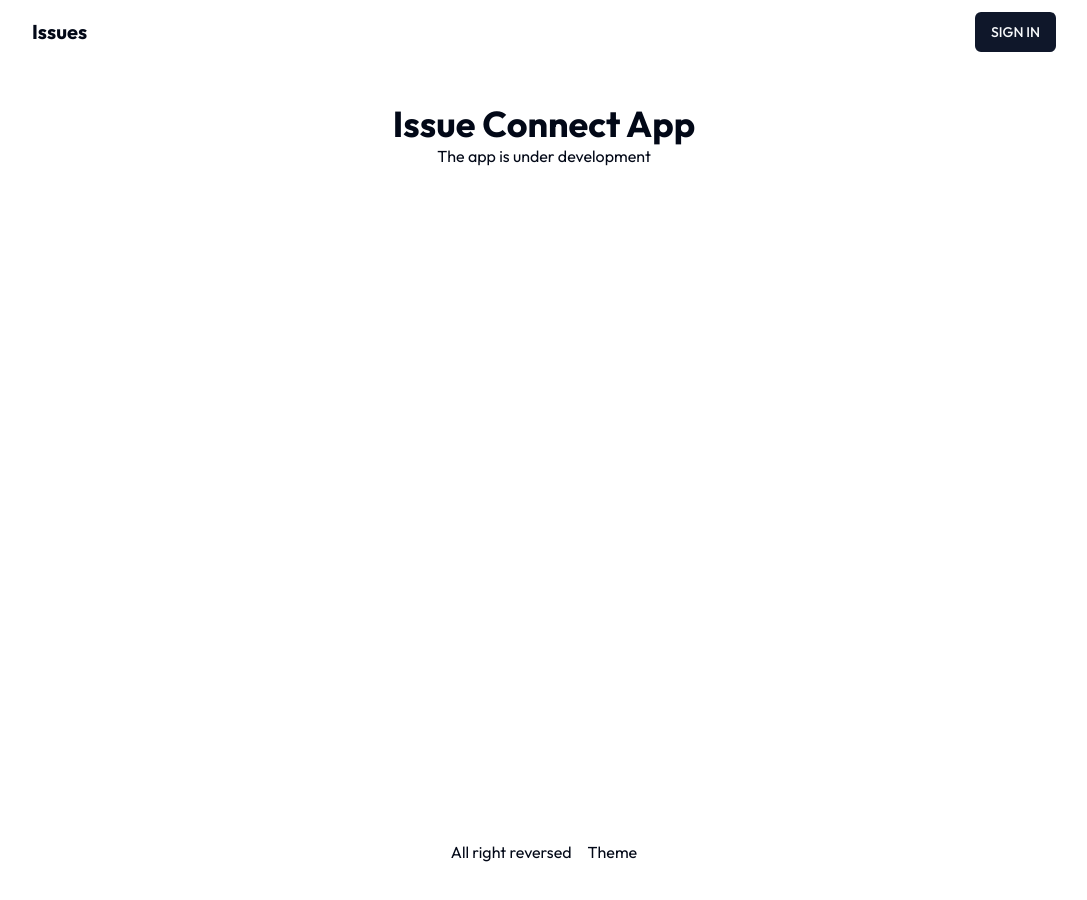
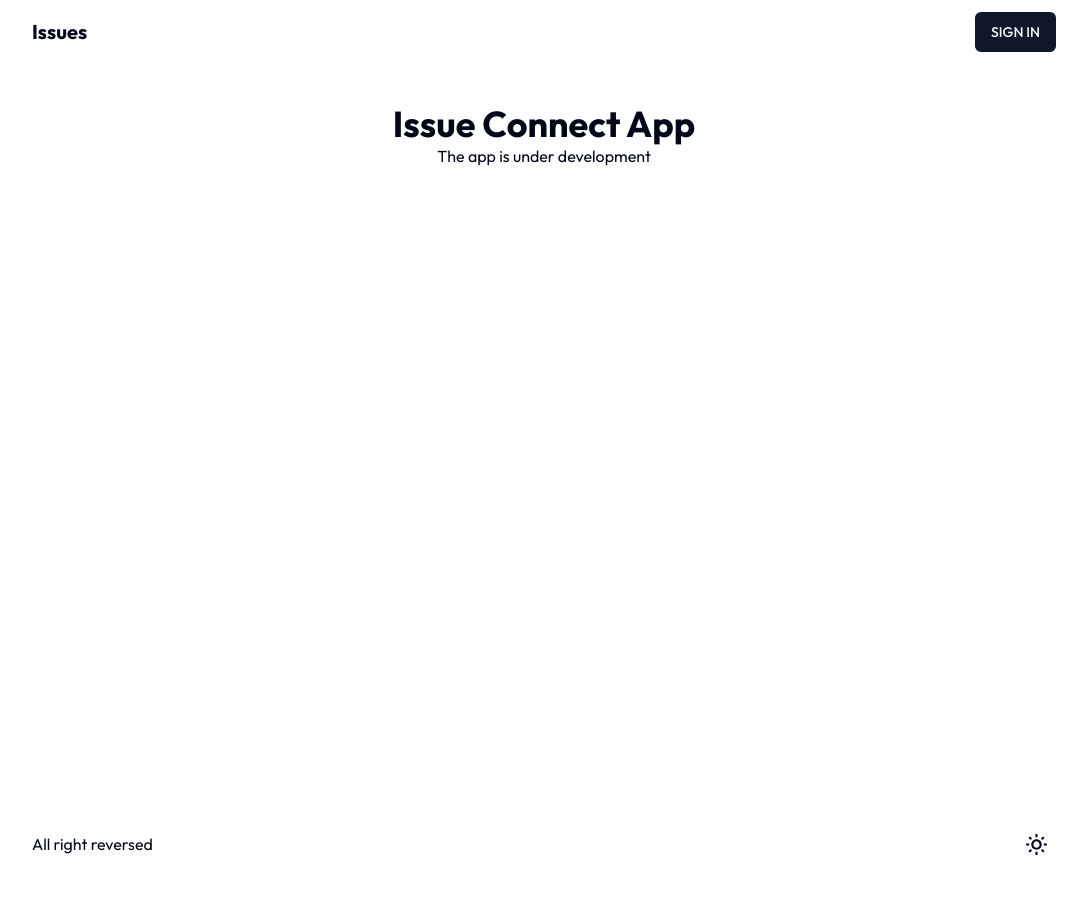
Before and after one commit to rejaulkariim/issue-connect-client, a Next.js app: page / in a window 1280 px wide. Shown: the top 900 px of the page, without its empty margins (96-1183 px from the left). Built offline with nearby package versions, Linux system fonts and the light colour scheme.

Commit message:
added dark/light theme

```diff
--- a/app/layout.tsx
+++ b/app/layout.tsx
@@ -1,3 +1,4 @@
+import { ThemeProvider } from "@/components/ThemeProvider";
 import Footer from "@/components/shared/Footer";
 import Navbar from "@/components/shared/Navbar";
 import { Toaster } from "@/components/ui/toaster";
@@ -21,6 +22,7 @@ export default function RootLayout({
   return (
     <html lang="en">
       <body className={outfit.className}>
+        <ThemeProvider attribute="class" defaultTheme="system" enableSystem>
           <ReactQueryProvider>
             <ReduxProvider>
               <Navbar />
@@ -29,6 +31,7 @@ export default function RootLayout({
               <Toaster />
             </ReduxProvider>
           </ReactQueryProvider>
+        </ThemeProvider>
       </body>
     </html>
   );
--- /dev/null
+++ b/components/ModeToggle.tsx
@@ -0,0 +1,38 @@
+"use client";
+
+import { useTheme } from "next-themes";
+import { BiSun } from "react-icons/bi";
+import { RxMoon } from "react-icons/rx";
+import { Button } from "./ui/button";
+
+const ModeToggle = () => {
+  const { theme, setTheme } = useTheme();
+
+  const handleThemeChange = () => {
+    if (theme === "light") {
+      setTheme("dark");
+    } else {
+      setTheme("light");
+    }
+  };
+
+  return (
+    <Button
+      variant="link"
+      className="h-10 w-10 px-0"
+      onClick={handleThemeChange}
+    >
+      {theme === "light" ? (
+        <>
+          <RxMoon size={25} className="rotate-0 scale-100 text-foreground " />
+        </>
+      ) : (
+        <>
+          <BiSun size={25} className="rotate-0 scale-100 text-foreground " />
+        </>
+      )}
+    </Button>
+  );
+};
+
+export default ModeToggle;
--- /dev/null
+++ b/components/ThemeProvider.tsx
@@ -0,0 +1,8 @@
+"use client";
+
+import { ThemeProvider as NextThemesProvider } from "next-themes";
+import { ThemeProviderProps } from "next-themes/dist/types";
+
+export function ThemeProvider({ children, ...props }: ThemeProviderProps) {
+  return <NextThemesProvider {...props}>{children}</NextThemesProvider>;
+}
--- a/components/shared/Footer.tsx
+++ b/components/shared/Footer.tsx
@@ -1,9 +1,12 @@
+import ModeToggle from "../ModeToggle";
+
 const Footer = () => {
   return (
-    <footer className="max-w-5xl mx-auto py-10">
-      <div className="flex justify-center gap-4 items-center">
+    <footer className="max-w-5xl mx-auto py-6">
+      <div className="flex justify-between gap-4 items-center">
         <p className="">All right reversed</p>
-        <p>Theme</p>
+
+        <ModeToggle />
       </div>
     </footer>
   );
--- a/components/shared/Navbar.tsx
+++ b/components/shared/Navbar.tsx
@@ -22,7 +22,7 @@ const Navbar = () => {
   }, [dispatch, router]);
 
   return (
-    <header className="bg-white max-w-5xl mx-auto h-16 w-full flex justify-between items-center px-4 md:px-0 sticky top-0 z-50">
+    <header className="bg-background max-w-5xl mx-auto h-16 w-full flex justify-between items-center px-4 md:px-0 sticky top-0 z-50">
       <nav>
         <ul>
           <li>
--- a/package.json
+++ b/package.json
@@ -21,6 +21,7 @@
     "date-fns": "^2.30.0",
     "lucide-react": "^0.290.0",
     "next": "14.0.0",
+    "next-themes": "^0.2.1",
     "react": "^18",
     "react-dom": "^18",
     "react-hook-form": "^7.47.0",
```
Also changed, not shown: 1 other file (tests, documents, lock files or other folders). Lines whose indentation alone changed are shown as unchanged.
